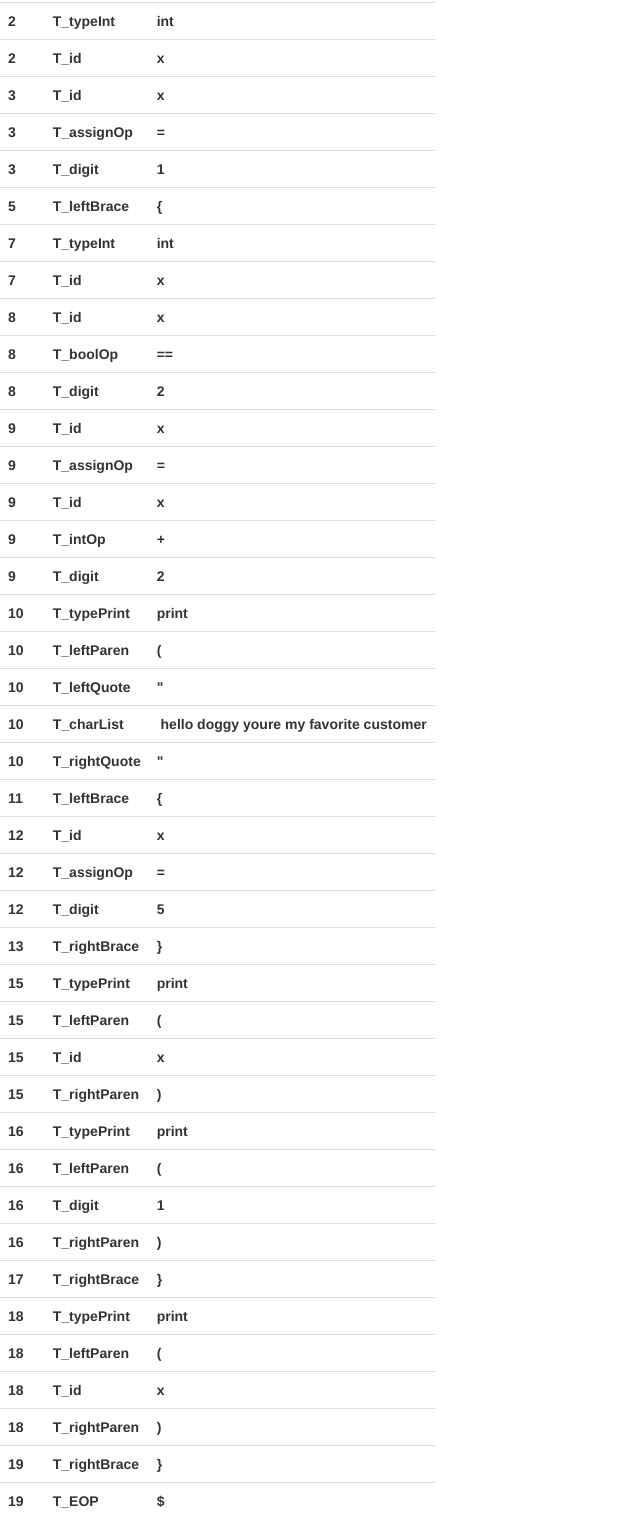
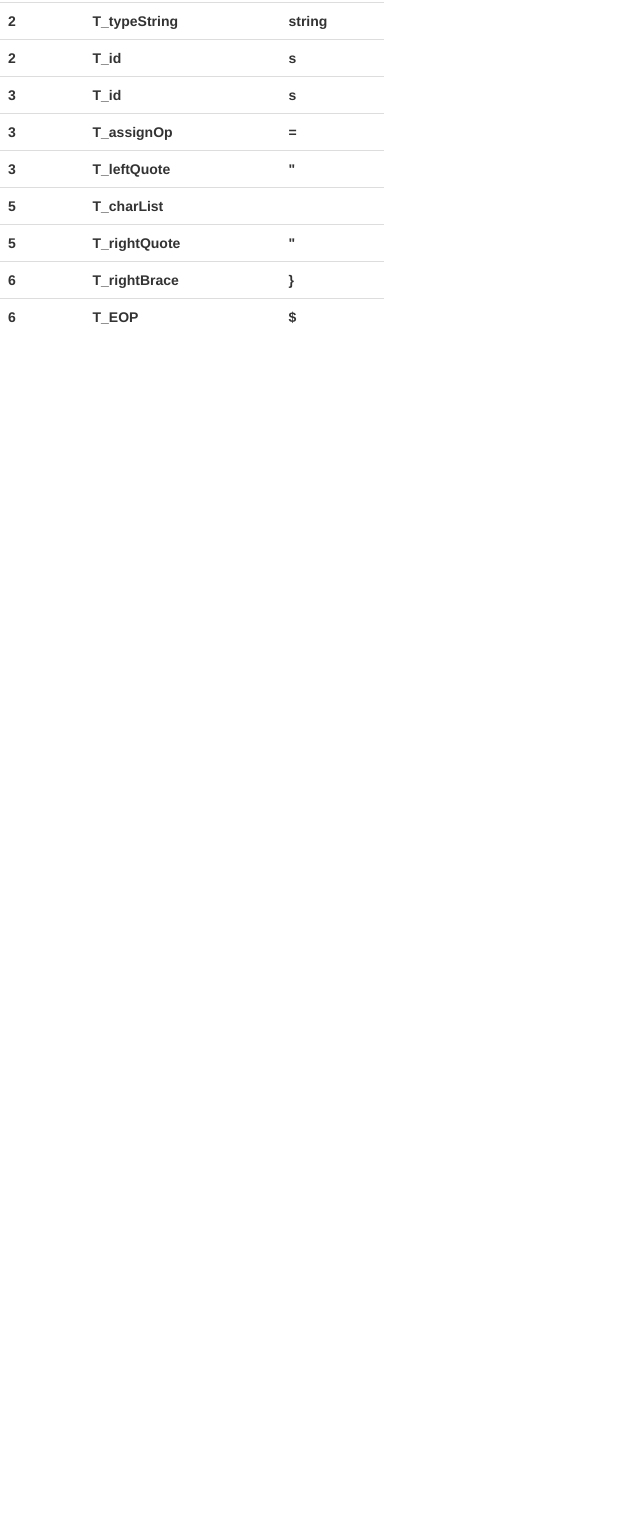
Before and after one commit to Scott123180/Compiler, a plain HTML site: page project/lexer.html in a window 1280 px wide. Shown: the part 72-1594 px from the top of the page, without its empty margins (0-640 px from the left). After the commit the page ends 800 px from the top, so only its background shows below. Drawn offline with Linux system fonts and the light colour scheme.

Commit message:
fixed run on strings

```diff
--- a/project/lexer.html
+++ b/project/lexer.html
@@ -17,18 +17,18 @@
 </tr>
 <tr>
 <th>2</th>
-<th>T_typeInt</th>
-<th style="white-space: pre;">int</th>
+<th>T_typeString</th>
+<th style="white-space: pre;">string</th>
 </tr>
 <tr>
 <th>2</th>
 <th>T_id</th>
-<th style="white-space: pre;">x</th>
+<th style="white-space: pre;">s</th>
 </tr>
 <tr>
 <th>3</th>
 <th>T_id</th>
-<th style="white-space: pre;">x</th>
+<th style="white-space: pre;">s</th>
 </tr>
 <tr>
 <th>3</th>
@@ -37,186 +37,26 @@
 </tr>
 <tr>
 <th>3</th>
-<th>T_digit</th>
-<th style="white-space: pre;">1</th>
-</tr>
-<tr>
-<th>5</th>
-<th>T_leftBrace</th>
-<th style="white-space: pre;">{</th>
-</tr>
-<tr>
-<th>7</th>
-<th>T_typeInt</th>
-<th style="white-space: pre;">int</th>
-</tr>
-<tr>
-<th>7</th>
-<th>T_id</th>
-<th style="white-space: pre;">x</th>
-</tr>
-<tr>
-<th>8</th>
-<th>T_id</th>
-<th style="white-space: pre;">x</th>
-</tr>
-<tr>
-<th>8</th>
-<th>T_boolOp</th>
-<th style="white-space: pre;">==</th>
-</tr>
-<tr>
-<th>8</th>
-<th>T_digit</th>
-<th style="white-space: pre;">2</th>
-</tr>
-<tr>
-<th>9</th>
-<th>T_id</th>
-<th style="white-space: pre;">x</th>
-</tr>
-<tr>
-<th>9</th>
-<th>T_assignOp</th>
-<th style="white-space: pre;">=</th>
-</tr>
-<tr>
-<th>9</th>
-<th>T_id</th>
-<th style="white-space: pre;">x</th>
-</tr>
-<tr>
-<th>9</th>
-<th>T_intOp</th>
-<th style="white-space: pre;">+</th>
-</tr>
-<tr>
-<th>9</th>
-<th>T_digit</th>
-<th style="white-space: pre;">2</th>
-</tr>
-<tr>
-<th>10</th>
-<th>T_typePrint</th>
-<th style="white-space: pre;">print</th>
-</tr>
-<tr>
-<th>10</th>
-<th>T_leftParen</th>
-<th style="white-space: pre;">(</th>
-</tr>
-<tr>
-<th>10</th>
 <th>T_leftQuote</th>
 <th style="white-space: pre;">"</th>
 </tr>
 <tr>
-<th>10</th>
+<th>5</th>
 <th>T_charList</th>
-<th style="white-space: pre;"> hello doggy youre my favorite customer</th>
+<th style="white-space: pre;"></th>
 </tr>
 <tr>
-<th>10</th>
+<th>5</th>
 <th>T_rightQuote</th>
 <th style="white-space: pre;">"</th>
 </tr>
 <tr>
-<th>11</th>
-<th>T_leftBrace</th>
-<th style="white-space: pre;">{</th>
-</tr>
-<tr>
-<th>12</th>
-<th>T_id</th>
-<th style="white-space: pre;">x</th>
-</tr>
-<tr>
-<th>12</th>
-<th>T_assignOp</th>
-<th style="white-space: pre;">=</th>
-</tr>
-<tr>
-<th>12</th>
-<th>T_digit</th>
-<th style="white-space: pre;">5</th>
-</tr>
-<tr>
-<th>13</th>
+<th>6</th>
 <th>T_rightBrace</th>
 <th style="white-space: pre;">}</th>
 </tr>
 <tr>
-<th>15</th>
-<th>T_typePrint</th>
-<th style="white-space: pre;">print</th>
-</tr>
-<tr>
-<th>15</th>
-<th>T_leftParen</th>
-<th style="white-space: pre;">(</th>
-</tr>
-<tr>
-<th>15</th>
-<th>T_id</th>
-<th style="white-space: pre;">x</th>
-</tr>
-<tr>
-<th>15</th>
-<th>T_rightParen</th>
-<th style="white-space: pre;">)</th>
-</tr>
-<tr>
-<th>16</th>
-<th>T_typePrint</th>
-<th style="white-space: pre;">print</th>
-</tr>
-<tr>
-<th>16</th>
-<th>T_leftParen</th>
-<th style="white-space: pre;">(</th>
-</tr>
-<tr>
-<th>16</th>
-<th>T_digit</th>
-<th style="white-space: pre;">1</th>
-</tr>
-<tr>
-<th>16</th>
-<th>T_rightParen</th>
-<th style="white-space: pre;">)</th>
-</tr>
-<tr>
-<th>17</th>
-<th>T_rightBrace</th>
-<th style="white-space: pre;">}</th>
-</tr>
-<tr>
-<th>18</th>
-<th>T_typePrint</th>
-<th style="white-space: pre;">print</th>
-</tr>
-<tr>
-<th>18</th>
-<th>T_leftParen</th>
-<th style="white-space: pre;">(</th>
-</tr>
-<tr>
-<th>18</th>
-<th>T_id</th>
-<th style="white-space: pre;">x</th>
-</tr>
-<tr>
-<th>18</th>
-<th>T_rightParen</th>
-<th style="white-space: pre;">)</th>
-</tr>
-<tr>
-<th>19</th>
-<th>T_rightBrace</th>
-<th style="white-space: pre;">}</th>
-</tr>
-<tr>
-<th>19</th>
+<th>6</th>
 <th>T_EOP</th>
 <th style="white-space: pre;">$</th>
 </tr>
```
Also changed, not shown: 3 other files.
